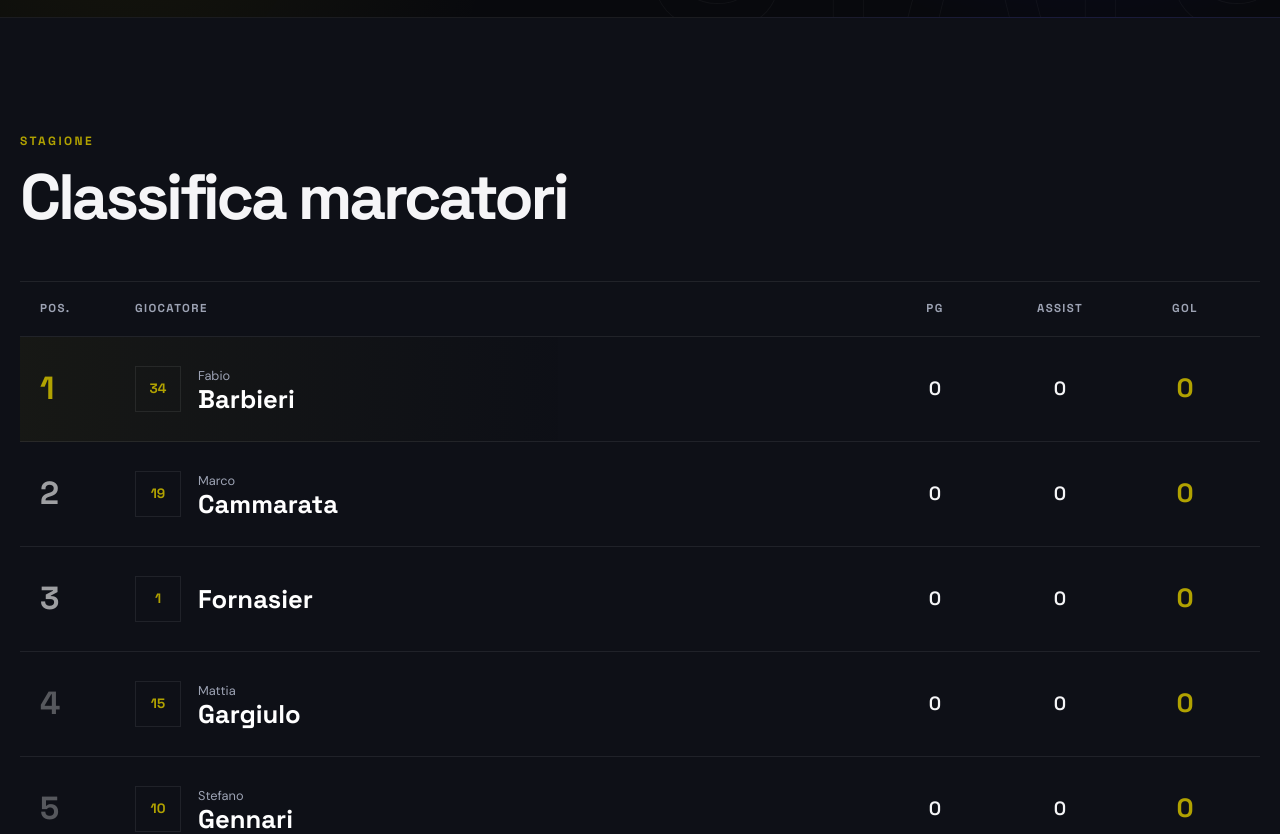
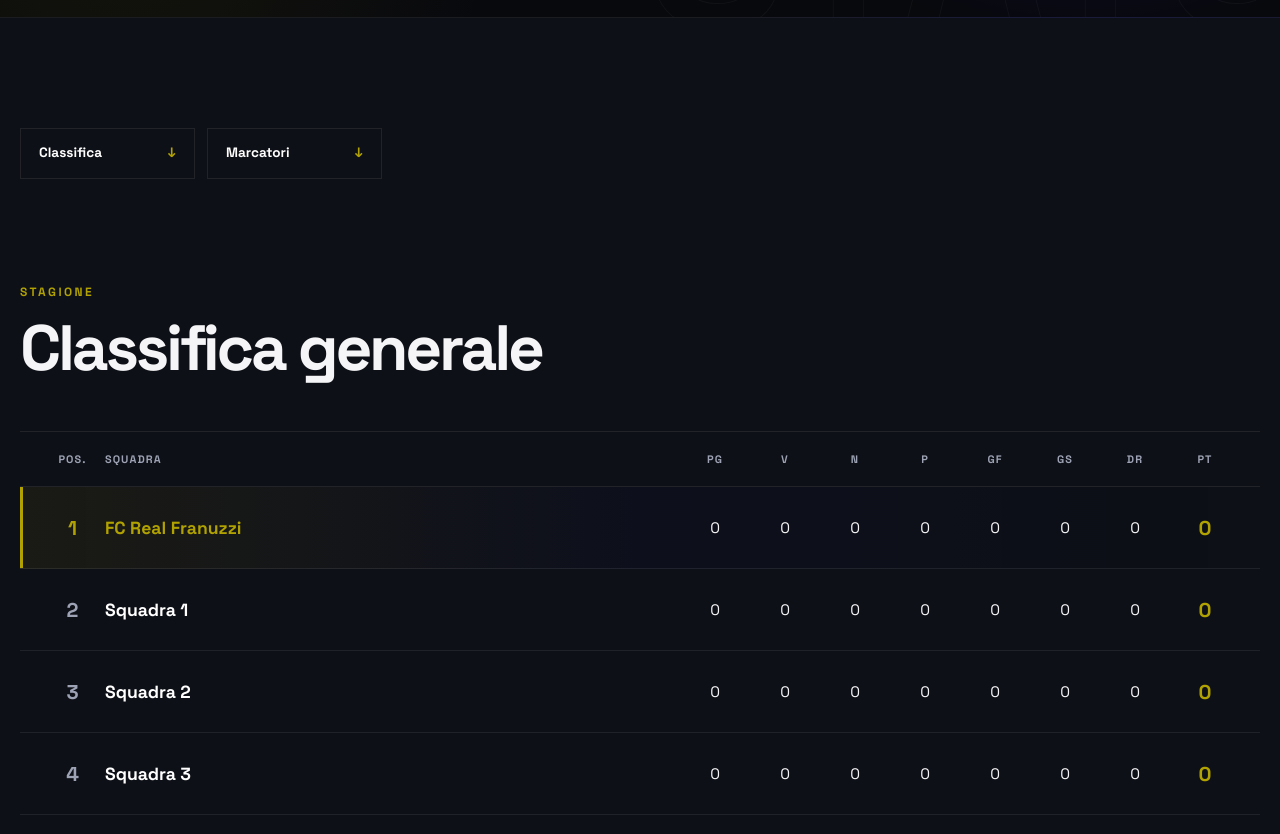
Before and after one commit to simonedantevisconti/real-franuzzi-new, a React (Vite) app: page /statistiche in a window 1280 px wide. Shown: the part 600-1434 px from the top of the page. Built offline with nearby package versions, Linux system fonts and the light colour scheme.

Commit message:
[UPD] classifica

```diff
--- /dev/null
+++ b/src/data/classifica.json
@@ -0,0 +1,62 @@
+[
+  {
+    "squadra": "FC Real Franuzzi",
+    "giocate": 0,
+    "vittorie": 0,
+    "pareggi": 0,
+    "sconfitte": 0,
+    "golFatti": 0,
+    "golSubiti": 0,
+    "punti": 0
+  },
+  {
+    "squadra": "Squadra 1",
+    "giocate": 0,
+    "vittorie": 0,
+    "pareggi": 0,
+    "sconfitte": 0,
+    "golFatti": 0,
+    "golSubiti": 0,
+    "punti": 0
+  },
+  {
+    "squadra": "Squadra 2",
+    "giocate": 0,
+    "vittorie": 0,
+    "pareggi": 0,
+    "sconfitte": 0,
+    "golFatti": 0,
+    "golSubiti": 0,
+    "punti": 0
+  },
+  {
+    "squadra": "Squadra 3",
+    "giocate": 0,
+    "vittorie": 0,
+    "pareggi": 0,
+    "sconfitte": 0,
+    "golFatti": 0,
+    "golSubiti": 0,
+    "punti": 0
+  },
+  {
+    "squadra": "Squadra 4",
+    "giocate": 0,
+    "vittorie": 0,
+    "pareggi": 0,
+    "sconfitte": 0,
+    "golFatti": 0,
+    "golSubiti": 0,
+    "punti": 0
+  },
+  {
+    "squadra": "Squadra 5",
+    "giocate": 0,
+    "vittorie": 0,
+    "pareggi": 0,
+    "sconfitte": 0,
+    "golFatti": 0,
+    "golSubiti": 0,
+    "punti": 0
+  }
+]
--- a/src/pages/Statistiche.jsx
+++ b/src/pages/Statistiche.jsx
@@ -1,5 +1,6 @@
 import rosa from "../data/rosa.json";
 import statistiche from "../data/statistiche.json";
+import classificaData from "../data/classifica.json";
 
 import "../styles/statistiche.css";
 
@@ -11,7 +12,7 @@ const ruoliGiocatori = [
 ];
 
 const Statistiche = () => {
-  const classifica = rosa
+  const classificaMarcatori = rosa
     .filter((persona) => ruoliGiocatori.includes(persona.ruolo))
     .map((giocatore) => {
       const nomeCompleto = `${giocatore.nome} ${giocatore.cognome}`.trim();
@@ -45,6 +46,27 @@ const Statistiche = () => {
       return a.cognome.localeCompare(b.cognome);
     });
 
+  const classificaGenerale = [...classificaData]
+    .map((squadra) => ({
+      ...squadra,
+      differenzaReti: squadra.golFatti - squadra.golSubiti,
+    }))
+    .sort((a, b) => {
+      if (b.punti !== a.punti) {
+        return b.punti - a.punti;
+      }
+
+      if (b.differenzaReti !== a.differenzaReti) {
+        return b.differenzaReti - a.differenzaReti;
+      }
+
+      if (b.golFatti !== a.golFatti) {
+        return b.golFatti - a.golFatti;
+      }
+
+      return a.squadra.localeCompare(b.squadra);
+    });
+
   return (
     <div className="statistiche-page">
       <section className="statistiche-hero">
@@ -57,18 +79,110 @@ const Statistiche = () => {
             <span>NUMERI.</span>
           </h1>
 
-          <p>Gol, assist e presenze dei protagonisti della stagione.</p>
+          <p>
+            Classifica, gol, assist e presenze dei protagonisti della stagione.
+          </p>
         </div>
       </section>
 
       <section className="statistiche-content">
         <div className="page-container">
+          <nav
+            className="statistiche-navigation"
+            aria-label="Navigazione statistiche"
+          >
+            <a href="#classifica-generale">
+              Classifica
+              <span>↓</span>
+            </a>
+
+            <a href="#classifica-marcatori">
+              Marcatori
+              <span>↓</span>
+            </a>
+          </nav>
+
+          {/* CLASSIFICA GENERALE */}
+
+          <section className="statistiche-section" id="classifica-generale">
             <div className="statistiche-heading">
               <div>
                 <span>STAGIONE</span>
+                <h2>Classifica generale</h2>
+              </div>
+            </div>
+
+            <div className="campionato-wrapper">
+              <div className="campionato-header">
+                <span>Pos.</span>
+                <span>Squadra</span>
+                <span>PG</span>
+                <span>V</span>
+                <span>N</span>
+                <span>P</span>
+                <span>GF</span>
+                <span>GS</span>
+                <span>DR</span>
+                <span>PT</span>
+              </div>
+
+              <div className="campionato-body">
+                {classificaGenerale.map((squadra, index) => {
+                  const isRealFranuzzi = squadra.squadra === "FC Real Franuzzi";
+
+                  return (
+                    <div
+                      className={`campionato-row ${
+                        isRealFranuzzi ? "campionato-row-real" : ""
+                      }`}
+                      key={squadra.squadra}
+                      style={{
+                        animationDelay: `${index * 0.06}s`,
+                      }}
+                    >
+                      <div className="campionato-posizione">{index + 1}</div>
+
+                      <div className="campionato-squadra">
+                        <strong>{squadra.squadra}</strong>
+                      </div>
+
+                      <div>{squadra.giocate}</div>
+                      <div>{squadra.vittorie}</div>
+                      <div>{squadra.pareggi}</div>
+                      <div>{squadra.sconfitte}</div>
+                      <div>{squadra.golFatti}</div>
+                      <div>{squadra.golSubiti}</div>
+
+                      <div>
+                        {squadra.differenzaReti > 0
+                          ? `+${squadra.differenzaReti}`
+                          : squadra.differenzaReti}
+                      </div>
+
+                      <div className="campionato-punti">{squadra.punti}</div>
+                    </div>
+                  );
+                })}
+              </div>
+            </div>
+
+            <p className="statistiche-note">
+              PG = Partite giocate · V = Vittorie · N = Pareggi · P = Sconfitte
+              · GF = Gol fatti · GS = Gol subiti · DR = Differenza reti · PT =
+              Punti
+            </p>
+          </section>
+
+          {/* CLASSIFICA MARCATORI */}
+
+          <section className="statistiche-section" id="classifica-marcatori">
+            <div className="statistiche-heading">
+              <div>
+                <span>FC REAL FRANUZZI</span>
                 <h2>Classifica marcatori</h2>
               </div>
 
+              <p>Ordinata per gol, assist e presenze.</p>
             </div>
 
             <div className="classifica-wrapper">
@@ -83,7 +197,7 @@ const Statistiche = () => {
               </div>
 
               <div className="classifica-body">
-              {classifica.map((giocatore, index) => {
+                {classificaMarcatori.map((giocatore, index) => {
                   const nomeCompleto =
                     `${giocatore.nome} ${giocatore.cognome}`.trim();
 
@@ -143,6 +257,7 @@ const Statistiche = () => {
             </div>
 
             <p className="statistiche-note">PG = Partite giocate</p>
+          </section>
         </div>
       </section>
     </div>
--- a/src/styles/homepage.css
+++ b/src/styles/homepage.css
@@ -235,7 +235,7 @@
 
 .home-season-number {
   position: absolute;
-  right: -10px;
+  right: -60px;
   bottom: 70px;
 
   display: flex;
--- a/src/styles/statistiche.css
+++ b/src/styles/statistiche.css
@@ -369,6 +369,220 @@
   }
 }
 
+.statistiche-navigation {
+  display: flex;
+  align-items: center;
+
+  gap: 12px;
+
+  margin-bottom: 100px;
+}
+
+.statistiche-navigation a {
+  position: relative;
+
+  display: inline-flex;
+  align-items: center;
+  justify-content: space-between;
+
+  gap: 30px;
+
+  min-width: 175px;
+
+  padding: 14px 18px;
+
+  background: transparent;
+  color: var(--color-white);
+
+  border: 1px solid var(--color-border);
+
+  font-family: var(--font-heading);
+  font-size: 0.85rem;
+  font-weight: 700;
+
+  transition:
+    color var(--transition-normal),
+    background var(--transition-normal),
+    border-color var(--transition-normal),
+    transform var(--transition-normal);
+}
+
+.statistiche-navigation a span {
+  color: var(--color-yellow);
+
+  transition: transform var(--transition-normal);
+}
+
+.statistiche-navigation a:hover {
+  background: var(--color-yellow);
+  color: #080808;
+
+  border-color: var(--color-yellow);
+
+  transform: translateY(-3px);
+}
+
+.statistiche-navigation a:hover span {
+  color: #080808;
+
+  transform: translateY(3px);
+}
+
+.statistiche-section {
+  scroll-margin-top: 120px;
+}
+
+.statistiche-section + .statistiche-section {
+  margin-top: 130px;
+}
+
+/* CLASSIFICA GENERALE */
+
+.campionato-wrapper {
+  width: 100%;
+
+  border-top: 1px solid var(--color-border);
+
+  overflow-x: auto;
+}
+
+.campionato-header,
+.campionato-row {
+  display: grid;
+
+  grid-template-columns:
+    65px
+    minmax(230px, 1fr)
+    repeat(8, 70px);
+
+  align-items: center;
+
+  min-width: 900px;
+}
+
+.campionato-header {
+  min-height: 55px;
+
+  padding: 0 20px;
+
+  color: var(--color-text-muted);
+
+  border-bottom: 1px solid var(--color-border);
+
+  font-family: var(--font-heading);
+  font-size: 0.68rem;
+  font-weight: 700;
+  letter-spacing: 0.1em;
+  text-transform: uppercase;
+}
+
+.campionato-header span:not(:nth-child(2)) {
+  text-align: center;
+}
+
+/* ROW */
+
+.campionato-row {
+  position: relative;
+
+  min-height: 82px;
+
+  padding: 0 20px;
+
+  border-bottom: 1px solid var(--color-border);
+
+  color: var(--color-text);
+
+  animation: fadeUp 0.55s ease both;
+
+  transition:
+    background var(--transition-normal),
+    transform var(--transition-normal),
+    border-color var(--transition-normal);
+}
+
+.campionato-row::before {
+  content: "";
+
+  position: absolute;
+
+  left: 0;
+  top: 0;
+  bottom: 0;
+
+  width: 3px;
+
+  background: var(--color-yellow);
+
+  transform: scaleY(0);
+
+  transition: transform var(--transition-normal);
+}
+
+.campionato-row:hover {
+  background: rgba(255, 255, 255, 0.025);
+
+  transform: translateX(4px);
+
+  border-color: rgba(177, 162, 1, 0.25);
+}
+
+.campionato-row:hover::before {
+  transform: scaleY(1);
+}
+
+.campionato-row > div:not(.campionato-squadra) {
+  text-align: center;
+
+  font-family: var(--font-heading);
+  font-size: 0.95rem;
+}
+
+.campionato-posizione {
+  color: var(--color-text-muted);
+
+  font-size: 1.25rem !important;
+  font-weight: 700;
+}
+
+.campionato-squadra strong {
+  color: var(--color-white);
+
+  font-family: var(--font-heading);
+  font-size: 1.1rem;
+  font-weight: 700;
+}
+
+.campionato-punti {
+  color: var(--color-yellow);
+
+  font-size: 1.25rem !important;
+  font-weight: 700;
+}
+
+/* REAL FRANUZZI */
+
+.campionato-row-real {
+  background: linear-gradient(
+    90deg,
+    rgba(177, 162, 1, 0.08),
+    rgba(0, 0, 254, 0.025),
+    transparent
+  );
+}
+
+.campionato-row-real::before {
+  transform: scaleY(1);
+}
+
+.campionato-row-real .campionato-posizione {
+  color: var(--color-yellow);
+}
+
+.campionato-row-real .campionato-squadra strong {
+  color: var(--color-yellow);
+}
+
 /* MOBILE */
 
 @media (max-width: 767px) {
@@ -445,4 +659,38 @@
     font-weight: 600;
     text-transform: uppercase;
   }
+
+  .statistiche-navigation {
+    margin-bottom: 70px;
+  }
+
+  .statistiche-navigation a {
+    flex: 1;
+
+    min-width: 0;
+
+    gap: 15px;
+
+    padding: 13px 14px;
+  }
+
+  .statistiche-section + .statistiche-section {
+    margin-top: 90px;
+  }
+
+  .campionato-wrapper {
+    margin-right: -20px;
+
+    padding-right: 20px;
+  }
 }
+
+@media (max-width: 480px) {
+  .statistiche-navigation {
+    gap: 8px;
+  }
+
+  .statistiche-navigation a {
+    font-size: 0.76rem;
+  }
+}
```
Lines whose indentation alone changed are shown as unchanged.
